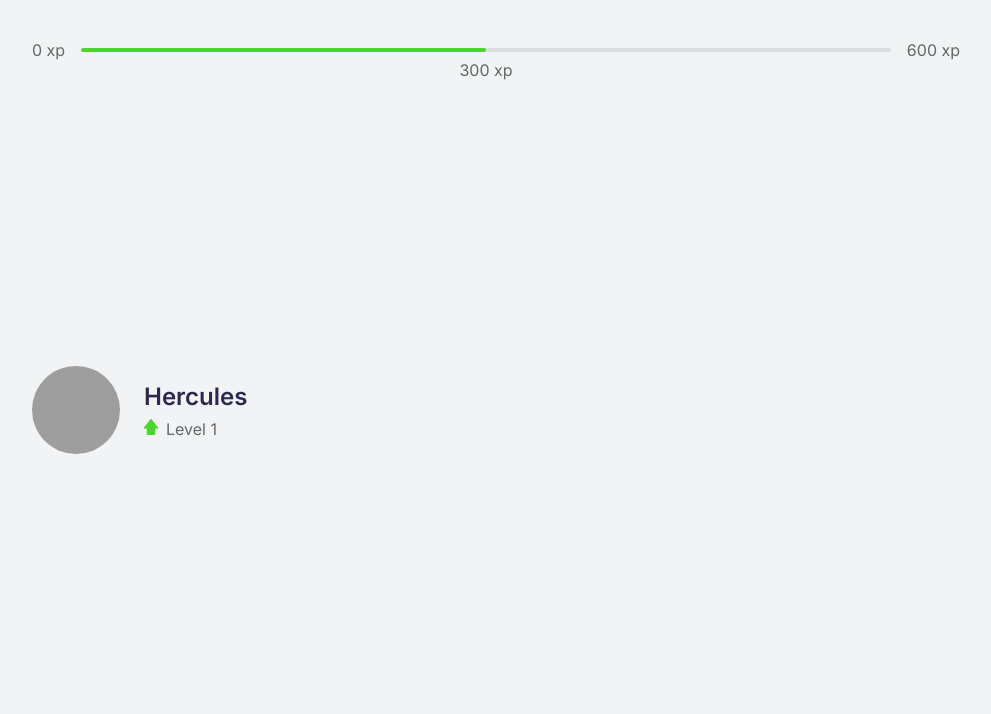
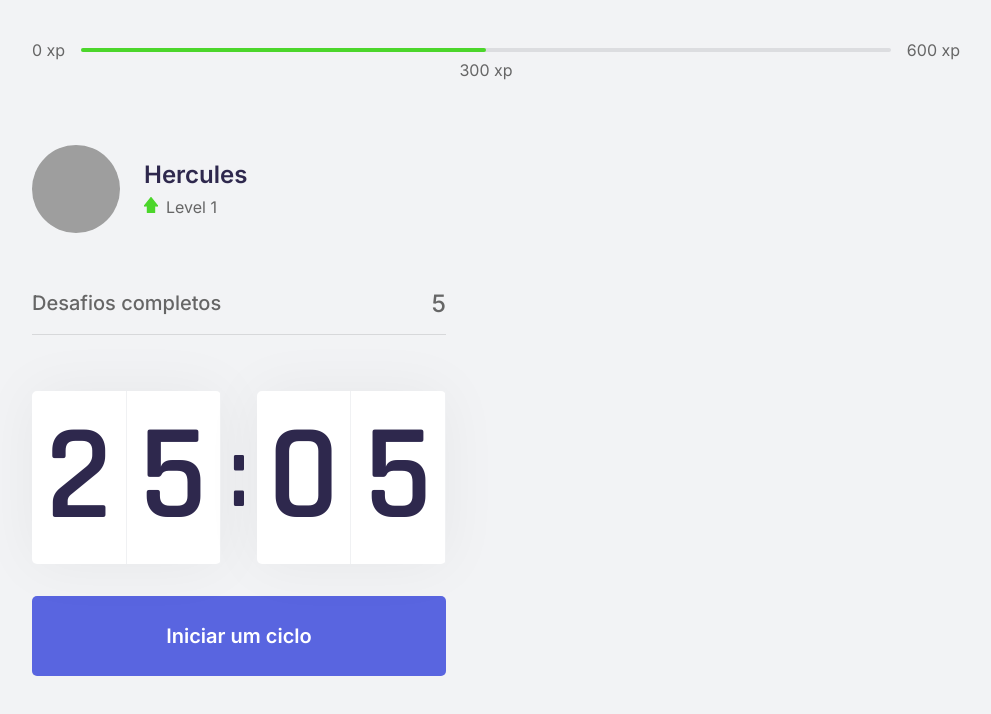
Before and after one commit to HRsniper/Next-Level-Week-4, a Next.js app in the folder react/moveit-next/: page / in a window 1280 px wide. Shown: the top 714 px of the page, without its empty margins (144-1135 px from the left). Built offline with nearby package versions, Linux system fonts and the light colour scheme; grey boxes are pictures that could not be loaded.

Commit message:
countdown

```diff
--- /dev/null
+++ b/react/moveit-next/src/components/Countdown.tsx
@@ -0,0 +1,24 @@
+import styles from "../styles/components/Countdown.module.css";
+
+const Countdown = () => {
+  return (
+    <div>
+      <div className={styles.countdownContainer}>
+        <div>
+          <span>2</span>
+          <span>5</span>
+        </div>
+        <span>:</span>
+        <div>
+          <span>0</span>
+          <span>5</span>
+        </div>
+      </div>
+      <button type="button" className={styles.countdownButton}>
+        Iniciar um ciclo
+      </button>
+    </div>
+  );
+};
+
+export { Countdown };
--- a/react/moveit-next/src/pages/_document.tsx
+++ b/react/moveit-next/src/pages/_document.tsx
@@ -5,6 +5,7 @@
     return (
       <Html>
         <Head>
+          <link rel="shortcut icon" href="favicon.ico" type="image/x-icon" />
           <link rel="preconnect" href="https://fonts.gstatic.com" />
           <link
             href="https://fonts.googleapis.com/css2?family=Inter:wght@400;500;600&family=Rajdhani:wght@600&display=swap"
--- a/react/moveit-next/src/pages/index.tsx
+++ b/react/moveit-next/src/pages/index.tsx
@@ -1,16 +1,25 @@
 import { ExperienceBar } from "../components/ExperienceBar";
 import { Profile } from "../components/Profile";
+import { CompletedChallenges } from "../components/CompletedChallenges";
+import { Countdown } from "../components/Countdown";
 
 import styles from "../styles/pages/Home.module.css";
+import Head from "next/head";
 
 function Home() {
   return (
     <main className={styles.container}>
+      <Head>
+        <title>Início | move.it</title>
+      </Head>
+
       <ExperienceBar />
 
       <section>
         <div>
           <Profile />
+          <CompletedChallenges />
+          <Countdown />
         </div>
         <div></div>
       </section>
--- /dev/null
+++ b/react/moveit-next/src/styles/components/Countdown.module.css
@@ -0,0 +1,64 @@
+.countdownContainer {
+  display: flex;
+  align-items: center;
+
+  font-family: "Rajdhani", sans-serif;
+  font-weight: 600;
+  color: var(--title);
+}
+
+.countdownContainer > div {
+  flex: 1;
+  display: flex;
+  align-items: center;
+  justify-content: space-evenly;
+
+  background: var(--white);
+  box-shadow: 0 0 60px rgba(0, 0, 0, 0.05);
+  border-radius: 5px;
+
+  font-size: 8.5rem;
+  text-align: center;
+}
+
+.countdownContainer > div span {
+  flex: 1;
+}
+
+.countdownContainer > div span:first-child {
+  border-right: 1px solid #f0f1f3;
+}
+
+.countdownContainer > div span:last-child {
+  border-right: 1px solid #f0f1f3;
+}
+
+.countdownContainer > span {
+  font-size: 6.25rem;
+  margin: 0 0.5rem;
+}
+
+.countdownButton {
+  width: 100%;
+  height: 5rem;
+
+  margin-top: 2rem;
+  border: 0;
+  border-radius: 5px;
+
+  display: flex;
+  align-items: center;
+  justify-content: center;
+
+  background: var(--blue);
+  color: var(--white);
+
+  font-size: 1.25rem;
+  font-weight: 600;
+
+  transition: background 0.2s;
+}
+
+.countdownButton:hover {
+  background: var(--blue-dark);
+}
```
